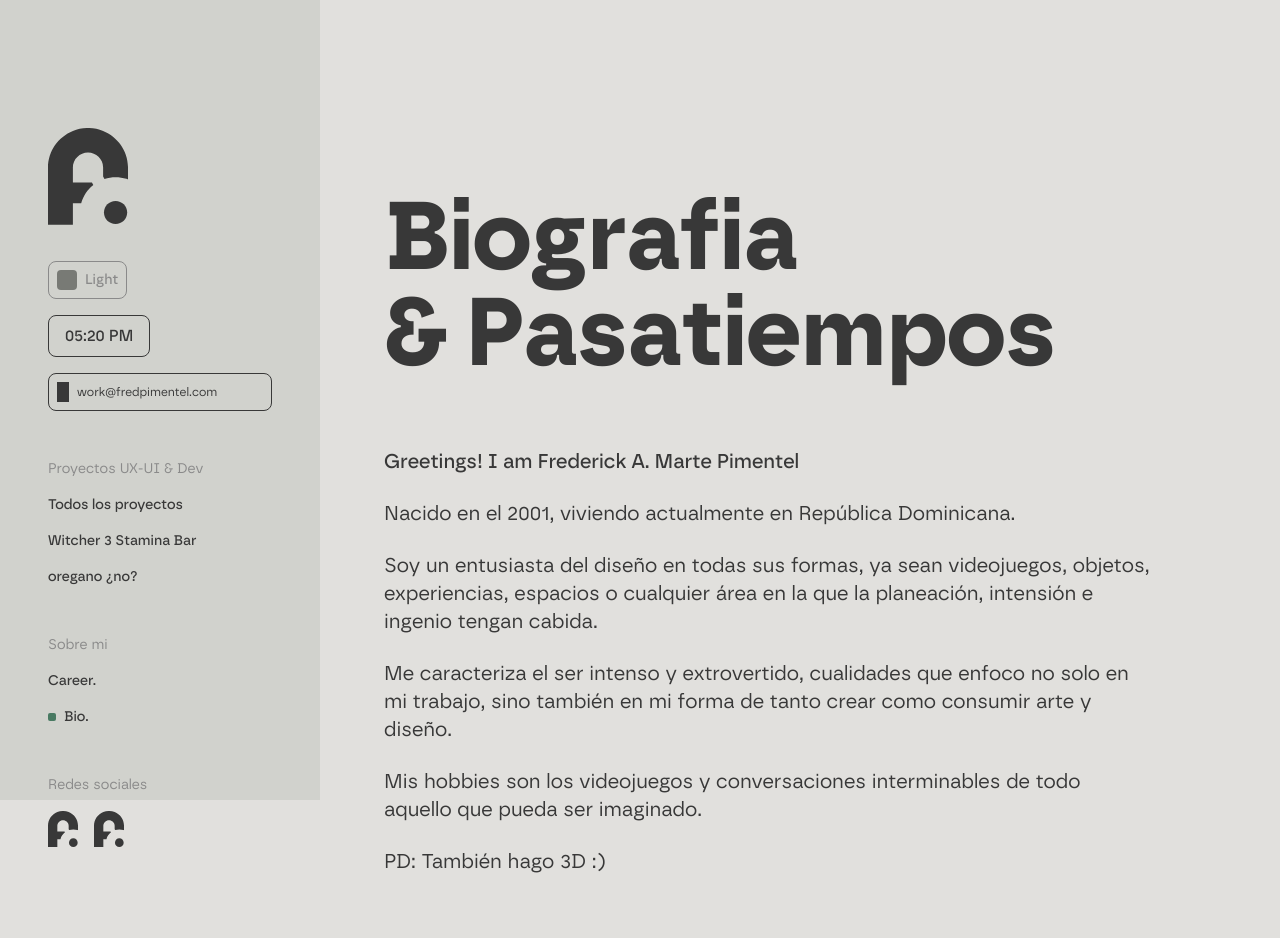
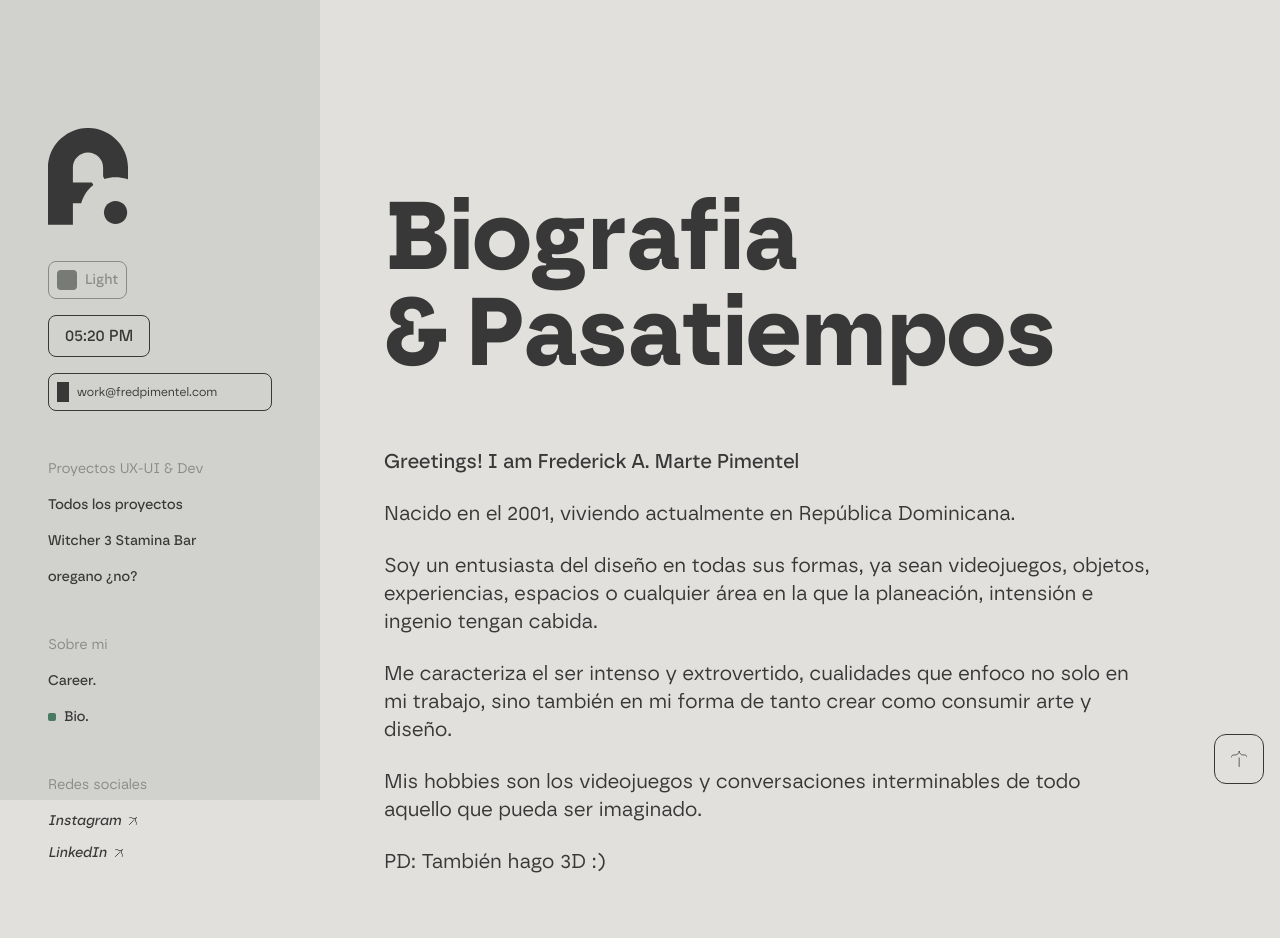
Before and after one commit to Friedrich4to/friedrich-portfolio, a Next.js app: page /bio in a window 1280 px wide. Shown: the top 938 px of the page. Built offline with nearby package versions, Linux system fonts and the light colour scheme.

Commit message:
Little Tweaks

```diff
--- a/src/app/[slug]/ProjectImgBox.tsx
+++ b/src/app/[slug]/ProjectImgBox.tsx
@@ -7,7 +7,7 @@ interface ImgBox {
 export default function ImgBox({ img_source }) {
 
     return(
-    <div className="relative w-full h-64 md:h-[500px] xl:h-80p  rounded-3xl">
+    <div className="relative w-full aspect-video  rounded-3xl">
     <Image
       src={img_source}
       fill
--- a/src/app/components/Navbar.tsx
+++ b/src/app/components/Navbar.tsx
@@ -5,16 +5,17 @@ import React, { useEffect, useState } from "react";
 import Nav_Link from './nav_link';
 import projects from "../data/projects_data.json"
 import Logo from "./icons/main_logo"
-import { InstagramIcon } from "./icons/social_media_icons"
+import { InstagramIcon, LinkedinIcon } from "./icons/social_media_icons"
 import SocialLink from './social_link';
 import EmailButton from './copy_email_btn';
+import { RedirectIcon } from './icons/interface_icons';
 
 function MobileHeader({open, setOpen}){
 
   const [data, setData] = useState([...projects])
 
   return(
-    <header className={`fixed justify-end items-end bottom-8 right-8 h-screen w-screen z-40 transition-all ${open ? "flex" : "hidden"}`}>
+    <header className={`fixed justify-end items-end bottom-8 right-8 h-svh w-screen z-40 transition-all ${open ? "flex" : "hidden"}`}>
       {/*MobileHeader*/}
       <div className='flex flex-col gap-8 py-12 pr-12 pl-8 h-fit w-5/6 md:w-3/6 bg-gris rounded-xl'>
 
@@ -27,16 +28,21 @@ function MobileHeader({open, setOpen}){
           <EmailButton />
         </div>
 
-        <div className='flex flex-col gap-4'>
+        <div className='flex flex-col gap-2'>
         <p className="text-grisMid text-sm font-light">Navegación</p>
-          <Link className='p-4 w-full text-base rounded-lg border hover:text-blanco hover:border-verdeSage hover:bg-verdeSage' href="/#projects" onClick={() => setTimeout(() => {setOpen(!open)}, 100)}>Proyectos</Link>
+        <div className='grid grid-cols-2 grid-rows-2 gap-2'>
+          <Link className='col-span-2 p-4 w-full text-base rounded-lg border hover:text-blanco hover:border-verdeSage hover:bg-verdeSage' href="/#projects" onClick={() => setTimeout(() => {setOpen(!open)}, 100)}>Proyectos</Link>
           <Link className='p-4 w-full text-base rounded-lg border hover:text-blanco hover:border-verdeSage hover:bg-verdeSage' href="/carreer" onClick={() => setTimeout(() => {setOpen(!open)}, 100)}>Carrera</Link>
           <Link className='p-4 w-full text-base rounded-lg border hover:text-blanco hover:border-verdeSage hover:bg-verdeSage' href="/bio" onClick={() => setTimeout(() => {setOpen(!open)}, 100)}>Bio</Link>
         </div>
+        </div>
 
-        <div className='flex gap-4'>
-          <SocialLink link='https://www.instagram.com/friedrich4to/' icon={<InstagramIcon />}/>
-          <SocialLink link='https://www.artstation.com/fredemor' icon={<InstagramIcon />}/>
+        <div className='flex flex-col gap-2'>
+          <p className="text-grisMid text-sm font-light">Redes sociales</p>
+          <div className='flex gap-4'>
+              <a href="https://www.instagram.com/friedrich4to/" className='flex italic gap-1 text-base font-medium items-center' target='_blank' rel="noopener noreferrer">Instagram<RedirectIcon /></a>
+              <a href="https://www.instagram.com/friedrich4to/" className='flex italic gap-1 text-base font-medium items-center' target='_blank' rel="noopener noreferrer">LinkedIn<RedirectIcon /></a>
+          </div>
         </div>
       </div>
     </header>
@@ -137,9 +143,9 @@ export function Header() {
 
         <div>
           <p className="text-grisMid text-sm font-light">Redes sociales</p>
-          <div className='flex gap-4'>
-            <SocialLink link='https://www.instagram.com/friedrich4to/' icon={<InstagramIcon />}/>
-            <SocialLink link='https://www.artstation.com/fredemor' icon={<InstagramIcon />}/>
+          <div className='flex flex-col gap-3'>
+              <a href="https://www.instagram.com/friedrich4to/" className='flex italic gap-2 text-sm font-medium items-center' target='_blank' rel="noopener noreferrer">Instagram<RedirectIcon /></a>
+              <a href="https://www.instagram.com/friedrich4to/" className='flex italic gap-2 text-sm font-medium items-center' target='_blank' rel="noopener noreferrer">LinkedIn<RedirectIcon /></a>
           </div>
         </div>
       </div>
--- a/src/app/components/backTop_btn.tsx
+++ b/src/app/components/backTop_btn.tsx
@@ -1,4 +1,6 @@
 'use client'
+
+import { ArrowUp } from "./icons/interface_icons";
 
 const isBrowser = () => typeof window !== 'undefined'; //The approach recommended by Next.js
 
@@ -9,8 +11,10 @@ function scrollToTop() {
 
 export default function ScrollToTopButton() {
     return (
-        <button className="w-fit p-4 border rounded-lg hover:border-negro hover:bg-negro hover:text-blanco transition-all" onClick={scrollToTop}>
-            <span></span> Volver arriba
+        <button
+        className="z-40 group fixed right-4 bottom-24 xl:bottom-4 w-fit p-3 xl:p-4 border rounded-xl bg-blanco hover:border-verdeSage hover:bg-verdeSage hover:fill-blanco transition-all ease-aggresive duration-700"
+        onClick={scrollToTop}>
+            <ArrowUp />
         </button>
     );
 }
--- /dev/null
+++ b/src/app/components/icons/interface_icons.tsx
@@ -0,0 +1,30 @@
+export const RedirectIcon = () =>(
+    <svg xmlns="http://www.w3.org/2000/svg" viewBox="0 0 55.9 55.9" className="fill-none h-2 stroke-[6px] stroke-negro">
+        <g>
+            <g>
+            <path d="M.71,55.19L32.72,23.18"/>
+            <path d="M45.88,10.02L55.19.71"/>
+            <path d="M49.64,6.26c-8.11,8.11-21.27,8.11-29.38,0"/>
+            <path d="M1.65,6.26c5.14-5.14,13.47-5.14,18.61,0"/>
+            <path d="M49.64,6.26c-8.11,8.11-8.11,21.27,0,29.38"/>
+            <path d="M49.64,54.25c5.14-5.14,5.14-13.47,0-18.61"/>
+            </g>
+        </g>
+    </svg>
+);
+
+export const ArrowUp = () =>(
+    <svg xmlns="http://www.w3.org/2000/svg" viewBox="0 0 85.3 83.57" className="fill-none h-4 2xl:h-5 stroke-[4px] stroke-negro group-hover:stroke-blanco">
+        <g>
+            <g>
+            <path d="M42.65,83.57v-49.64"/>
+            <path d="M14.16,20.78h7.72"/>
+            <path d="M42.65,0c0,11.48-9.3,20.78-20.78,20.78"/>
+            <path d="M1,33.94c0-7.27,5.89-13.16,13.16-13.16"/>
+            <path d="M71.15,20.78h-7.72"/>
+            <path d="M42.65,0c0,11.48,9.3,20.78,20.78,20.78"/>
+            <path d="M84.3,33.94c0-7.27-5.89-13.16-13.16-13.16"/>
+            </g>
+        </g>
+    </svg>
+);
--- a/src/app/components/icons/social_media_icons.tsx
+++ b/src/app/components/icons/social_media_icons.tsx
@@ -1,16 +1,22 @@
 export const InstagramIcon = () =>(
-    <svg width="30" viewBox="0 0 81 98" fill="none" xmlns="http://www.w3.org/2000/svg" className="fill-negro hover:fill-verdeSage transition-all dark:fill-blanco group">
-        <g clip-path="url(#clip0_217_400)">
-
-        <path d="M68.4074 97.1993C74.9028 97.1993 80.1684 91.9874 80.1684 85.5583C80.1684 79.1291 74.9028 73.9172 68.4074 73.9172C61.9119 73.9172 56.6464 79.1291 56.6464 85.5583C56.6464 91.9874 61.9119 97.1993 68.4074 97.1993Z"/>
-
-        <path d="M81 39.4168V52.0744C80.4501 51.872 79.8957 51.6831 79.3367 51.5077C75.8921 50.4236 72.2202 49.8389 68.4074 49.8389C64.5946 49.8389 60.7273 50.4551 57.1963 51.5976L55.7966 49.1957V40.4963C55.7966 40.3569 55.8011 40.213 55.8011 40.0735C55.8011 39.9341 55.8011 39.7901 55.7966 39.6507C55.5693 31.4822 48.8072 24.9284 40.5 24.9284C32.1928 24.9284 25.1989 31.7071 25.1989 40.0735V55.2186H44.4673L45.8852 57.6476C40.0228 62.2896 35.6511 68.7039 33.6061 76.0718H25.1989V97.9955H0V40.078C0 23.2911 10.4204 8.91972 25.2034 2.94625C29.6024 1.1695 34.3877 0.134943 39.4002 0H41.6088C46.6214 0.130445 51.4021 1.16501 55.8011 2.94175C70.3933 8.83876 80.7364 22.9133 81.0045 39.4168H81Z"/>
-
+    <svg id="Capa_2" data-name="Capa 2" xmlns="http://www.w3.org/2000/svg" viewBox="0 0 54.02 54.02" className="fill-negro hover:fill-verdeSage transition-all ease-aggresive duration-700 w-6">
+    <g id="Capa_1-2" data-name="Capa 1">
+        <g>
+        <circle cx="27.01" cy="27.01" r="8.71" />
+        <path d="M41.77,0H12.25C5.49,0,0,5.49,0,12.25v29.52c0,6.77,5.49,12.25,12.25,12.25h29.52c6.77,0,12.25-5.49,12.25-12.25V12.25c0-6.77-5.49-12.25-12.25-12.25ZM27.01,40.37c-7.38,0-13.36-5.98-13.36-13.36s5.98-13.36,13.36-13.36,13.36,5.98,13.36,13.36-5.98,13.36-13.36,13.36ZM41.51,16.45c-2.16,0-3.91-1.75-3.91-3.91s1.75-3.91,3.91-3.91,3.91,1.75,3.91,3.91-1.75,3.91-3.91,3.91Z"/>
         </g>
-        <defs>
-        <clipPath id="clip0_217_400">
-        <rect width="81" height="98" fill="white"/>
-        </clipPath>
-        </defs>
+    </g>
     </svg>
 );
+
+export const LinkedinIcon = () =>(
+    <svg id="Capa_2" data-name="Capa 2" xmlns="http://www.w3.org/2000/svg" viewBox="0 0 59.77 55.2" className="fill-negro hover:fill-verdeSage transition-all ease-aggresive duration-700 w-6">
+    <g id="Capa_1-2" data-name="Capa 1">
+        <g>
+        <rect x="1.3" y="20.21" width="13.19" height="34.99" rx="2.5" ry="2.5"/>
+        <circle cx="7.78" cy="7.78" r="7.78"/>
+        <path d="M53.16,21.28c-10.47-4.56-17.51,2.61-17.51,2.61v-1.43c0-1.24-1.01-2.25-2.25-2.25h-8.69c-1.24,0-2.25,1.01-2.25,2.25v30.49c0,1.24,1.01,2.25,2.25,2.25h8.69c1.24,0,2.25-1.01,2.25-2.25v-18.21c0-3.05,2.32-5.67,5.37-5.87.04,0,.09,0,.13,0,2.24-.12,3.59,1.17,4.38,2.49.72,1.19,1.03,2.58,1.03,3.98v17.62c0,1.24,1.01,2.25,2.25,2.25h8.69c1.24,0,2.25-1.01,2.25-2.25v-18.88s.62-9.65-6.6-12.8Z"/>
+        </g>
+    </g>
+    </svg>
+);
--- a/src/app/components/projectCard.tsx
+++ b/src/app/components/projectCard.tsx
@@ -8,7 +8,7 @@ export default function ProjectCard(props) {
     return(
             <div className="group relative w-full h-fit rounded-lg border border-negro hover:border-verdeSage transition-all duration-1000 ease-aggresive">
                 <div className='absolute z-30 h-full w-full bg-verdeSage rounded-lg opacity-0 group-hover:opacity-100 mix-blend-soft-light transition-all duration-1000 ease-aggresive'></div>
-                <div className='relative w-all h-40 md:h-[380px]'>
+                <div className='relative w-full aspect-video'>
                     <Image
                         src={props.img}
                         fill
--- a/src/app/components/smoothScroll.tsx
+++ /dev/null
@@ -1,15 +0,0 @@
-'use client'
-
-import { ReactLenis, useLenis } from 'lenis/react'
-
-function SmoothScroll() {
-  const lenis = useLenis(({ scroll }) => {
-    // called every scroll
-  })
-
-  return (
-    <ReactLenis root >{ /* content */ }</ReactLenis>
-  )
-}
-
-export default SmoothScroll;
--- a/src/app/layout.tsx
+++ b/src/app/layout.tsx
@@ -6,6 +6,7 @@ import { Header } from './components/Navbar'
 
 import localfont from "next/font/local";
 import type { Viewport } from 'next'
+import ScrollToTopButton from "./components/backTop_btn";
 
 const borna = localfont({
   src: [
@@ -39,6 +40,7 @@ export default function RootLayout({
   return (
     <html lang="en" className={`${borna.className} bg-blanco dark:bg-alt_negro`}>
       <body className="flex text-negro dark:text-blanco">
+        <ScrollToTopButton />
         <Header />
         {children}
       </body>
--- a/src/app/page.tsx
+++ b/src/app/page.tsx
@@ -1,7 +1,6 @@
 'use client'
 
 import ProjectCard from './components/projectCard'
-import SmoothScroll from "./components/smoothScroll";
 import projects from "./data/projects_data.json"
 import { useState } from "react";
 import Link from 'next/link';
```
Also changed, not shown: src/app/[slug]/page.tsx (+3 -5 lines), src/app/components/icons/main_logo.tsx (+2 -7 lines).
